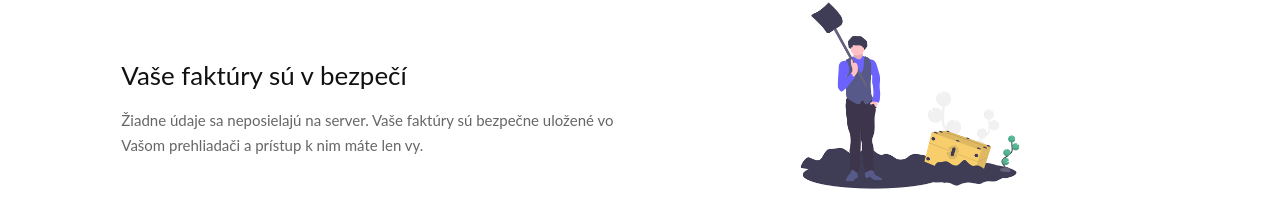
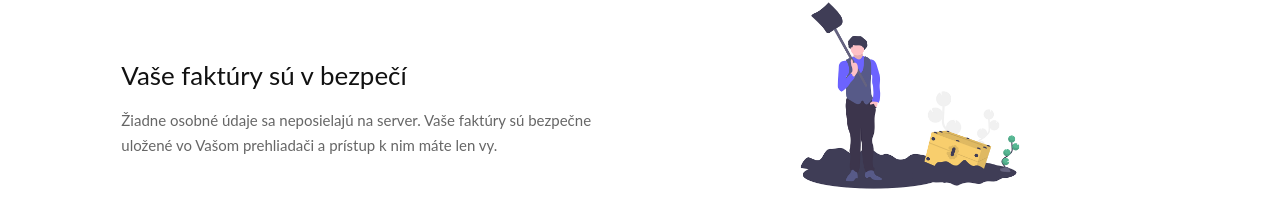
Before and after one commit to mauron85/fakturazdarma.sk, a plain HTML site: page public/index.html in a window 1280 px wide. Shown: the part 135-344 px from the top of the page. Drawn offline with Linux system fonts and the light colour scheme.

Commit message:
update docs

```diff
--- a/public/index.html
+++ b/public/index.html
@@ -28,7 +28,7 @@
 				</div>
 				<div class="expanded__content">
 					<h2 class="expanded__title">Vaše faktúry sú v bezpečí</h2>
-					<p class="expanded__text">Žiadne údaje sa neposielajú na server. Vaše faktúry sú bezpečne uložené vo Vašom prehliadači a prístup k nim máte len vy.</p>
+					<p class="expanded__text">Žiadne osobné údaje sa neposielajú na server. Vaše faktúry sú bezpečne uložené vo Vašom prehliadači a prístup k nim máte len vy.</p>
 				</div>
 			</div>
 		</div>
```
